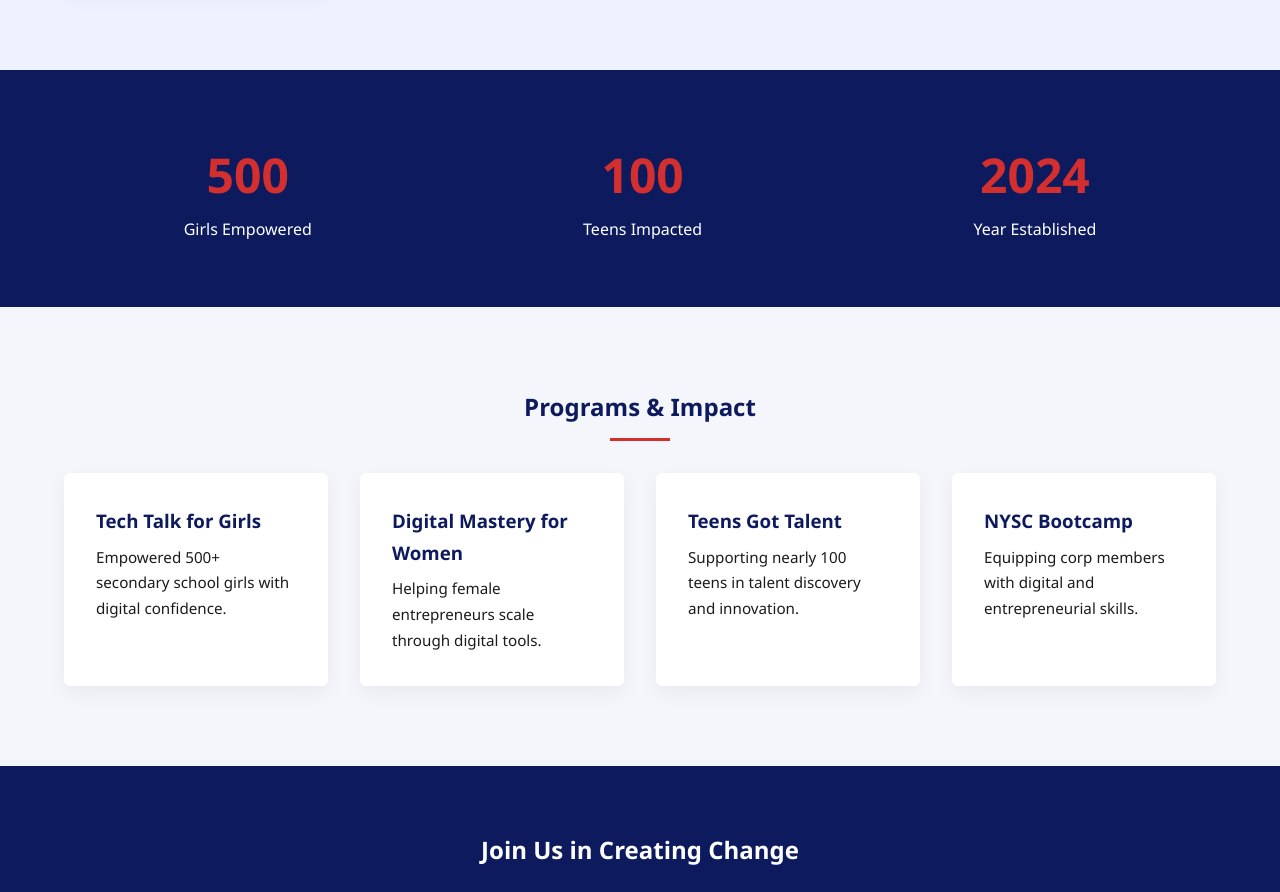
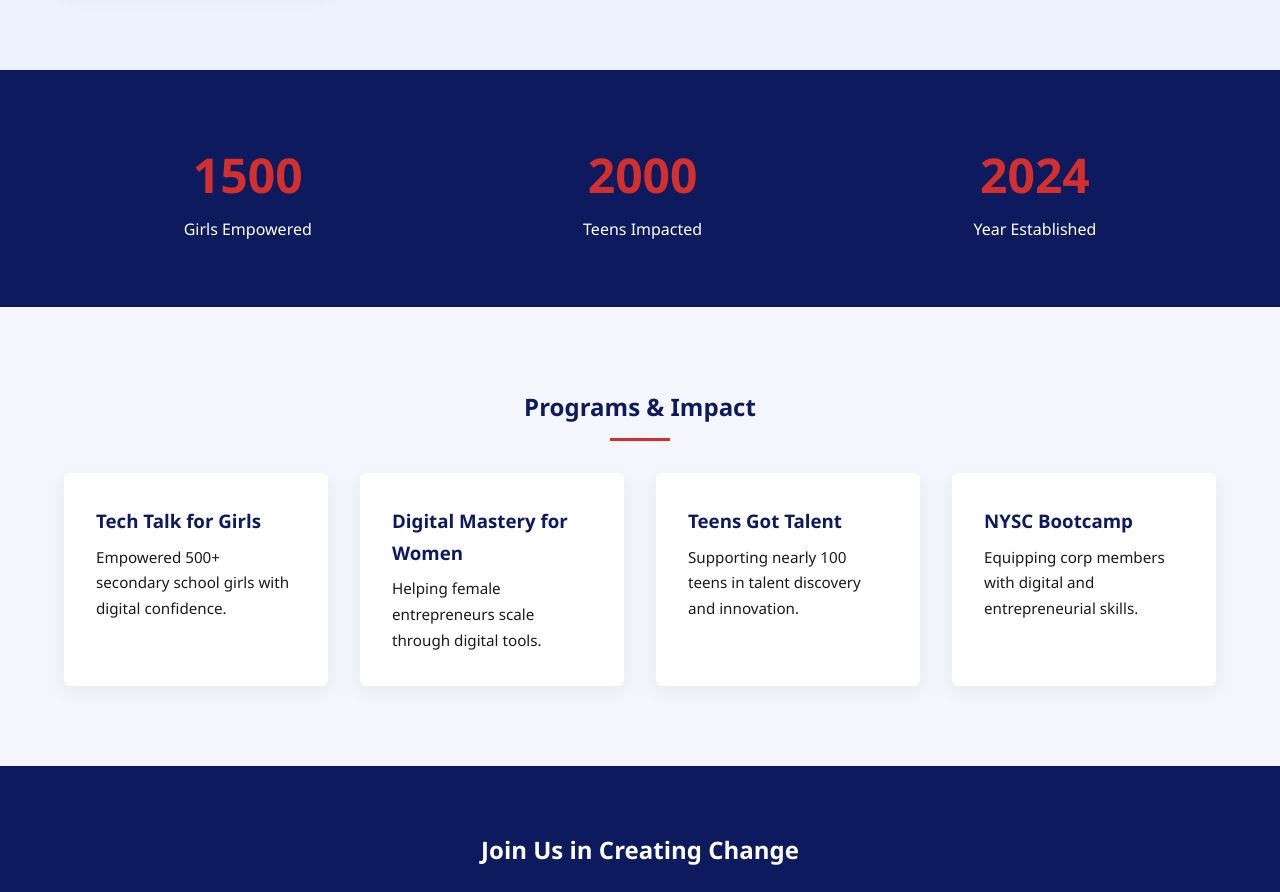
Before and after one commit to otisdonald/Bridge-Foundation, a plain HTML site: page index.html in a window 1280 px wide. Shown: the part 1760-2652 px from the top of the page. Drawn offline with Linux system fonts and the light colour scheme.

Commit message:
Update index.html

```diff
--- a/index.html
+++ b/index.html
@@ -65,8 +65,8 @@
 
 <section class="impact-numbers fade-in">
   <div class="container stats-grid">
-    <div><h2 class="counter" data-target="500">0</h2><p>Girls Empowered</p></div>
-    <div><h2 class="counter" data-target="100">0</h2><p>Teens Impacted</p></div>
+    <div><h2 class="counter" data-target="1500">0</h2><p>Girls Empowered</p></div>
+    <div><h2 class="counter" data-target="2000">0</h2><p>Teens Impacted</p></div>
     <div><h2 class="counter" data-target="2024">0</h2><p>Year Established</p></div>
   </div>
 </section>
```
